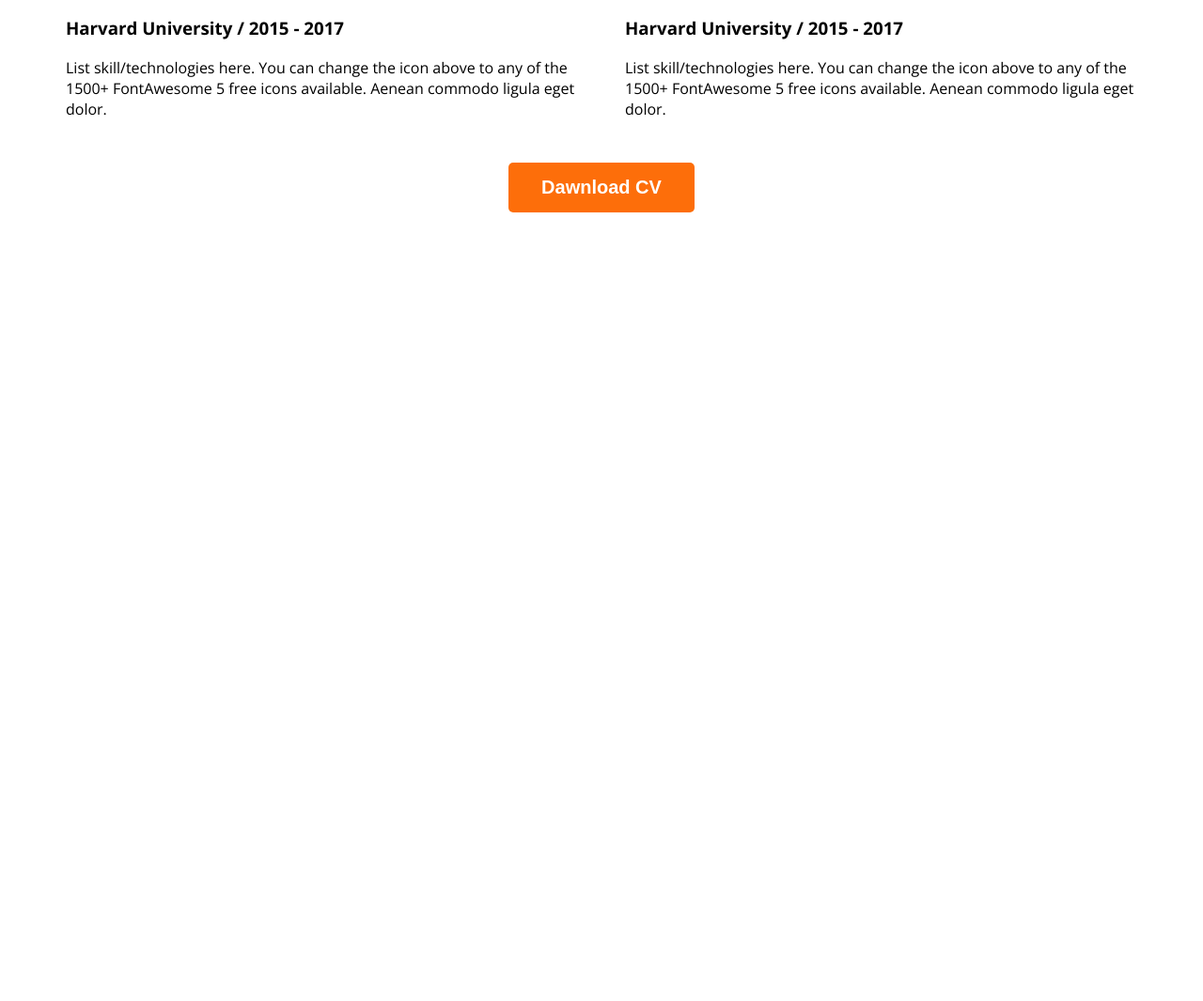
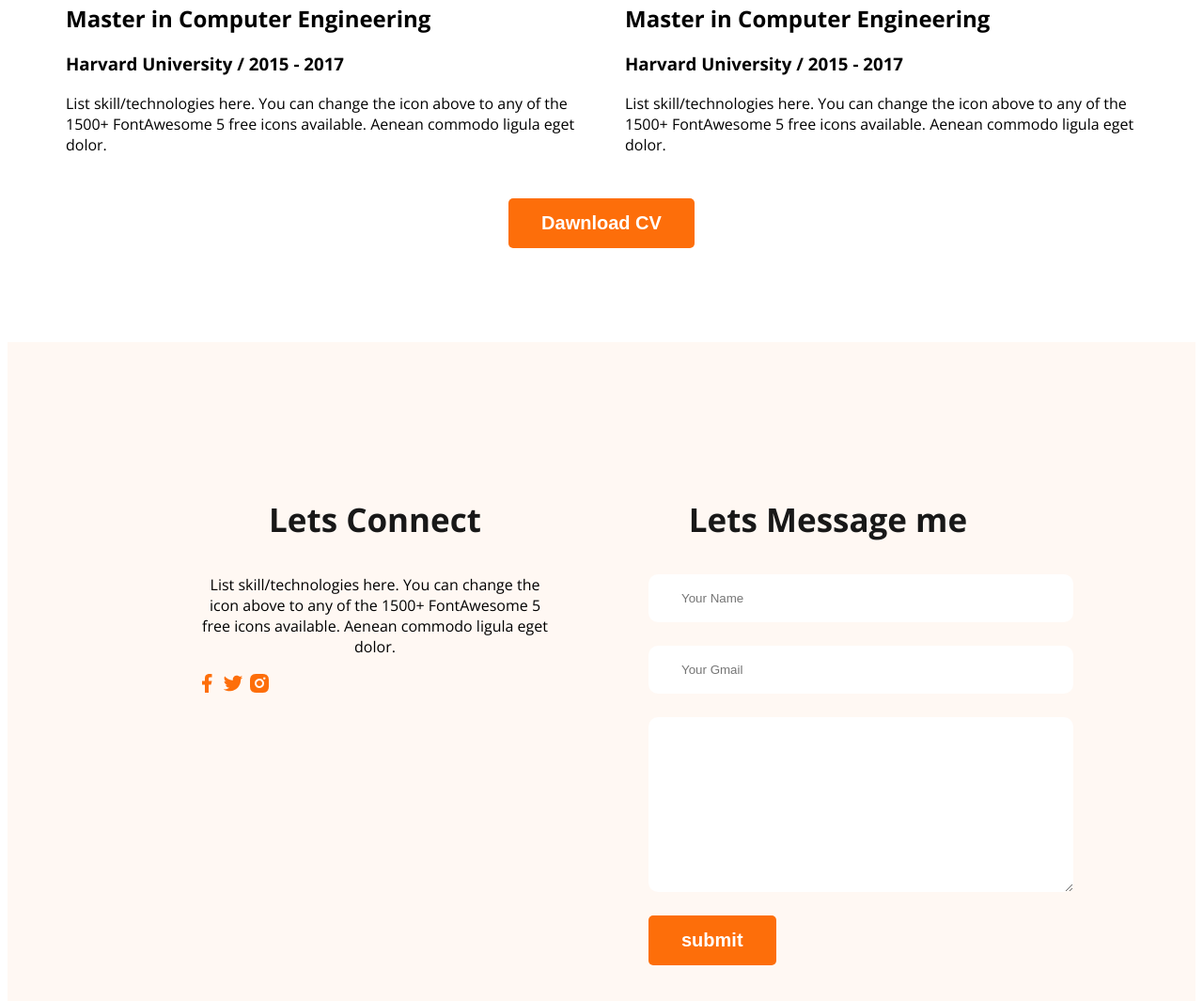
Before and after one commit to mahmudhasanmasum/my-portfolio, a plain HTML site: page index.html in a window 1280 px wide. Shown: the part 2838-3903 px from the top of the page at 94% size. Before the commit the page ends 3094 px from the top, so only its background shows below. Drawn offline with nearby package versions, Linux system fonts and the light colour scheme.

Commit message:
masum vai last

```diff
--- a/index.html
+++ b/index.html
@@ -74,7 +74,7 @@
 
 <!-- what i do section start -->
         <section>
-            <h3 class="do-title">What I Do </h3>
+            <h3 class="section-titel">What I Do </h3>
             <p id="what-i-do" class="do-description">I have more than 10 years
                 experience building software for clients all over the world. Below is
                 a quick overview of my main technical skill sets and technologies i
@@ -169,7 +169,27 @@
 
     </main>
     <footer>
+            <div class="footer-column">
+                <h3 class="section-titel">Lets Connect</h3>
+                <p class="section-title">List skill/technologies here. You can change the icon above
+                    to any of the 1500+ FontAwesome 5 free icons available. Aenean commodo ligula eget dolor.</p>
+                    <div class="social-link">
+                        <a href=""><img src="images/icons/facebook.png"alt=""></a>
+                        <a href=""><img src="images/icons/twitter.png" alt=""></a>
+                        <a href=""><img src="images/icons/insta.png" alt=""></a>
+                    </div>
+            </div>
+            <div class="footer-column">
+                <h3 class="section-titel">Lets Message me</h3>
+                <form class="contact">
+                    <input type="text" placeholder="Your Name">
+                    <input type="email" name="" placeholder="Your Gmail">
+                    <textarea name="" id="" cols="30" rows="10"></textarea>
+                    <input class="btn-praymari" type="submit" value="submit">
 
+                </form>
+
+            </div>
     </footer>
 </body>
 </html>
--- a/style/portfolio.css
+++ b/style/portfolio.css
@@ -108,27 +108,30 @@
     border-radius: 10px;
     background: #FFF8F3;
     margin: 130px 0;
+
 }
 
 /* main arya style  */
 main{
     max-width: 1140px;
     margin: 0 auto;
+
 }
 main section{
     margin-top: 130px;
+
 }
 .about-info-bag{
     display: flex;
     justify-content: space-around;
+
+
 }
 .about-info{
     text-align: center;
 
 }
-/* .do-title{
-    text-align: center;
-} */
+/*  */
 #what-i-do{
     padding: 30px 150px;
 }
@@ -166,3 +169,34 @@
     margin-top: 30px;
     margin-bottom: 30px;
 }
+
+.section-title{
+    text-align: center;
+}
+
+
+/* footer style */
+footer{
+    display: flex;
+    gap: 100px;
+    background: #FFF8F3;
+    padding: 130px 200px;
+    margin-top: 100px;
+    justify-content: center;
+}
+
+.footer-column{
+    width: 50%;
+
+}
+
+.contact input[type="text"], .contact input[type="email"],textarea {
+    display: block;
+    margin-bottom: 25px;
+    padding: 18px 35px;
+    color: #757575;
+    border-radius: 10px;
+    background:  #FFF;
+    border: 0;
+    width: 100%;
+}
```
